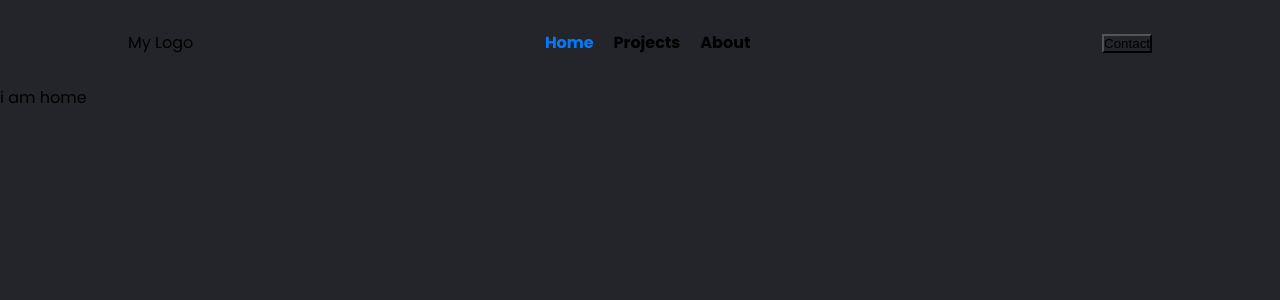
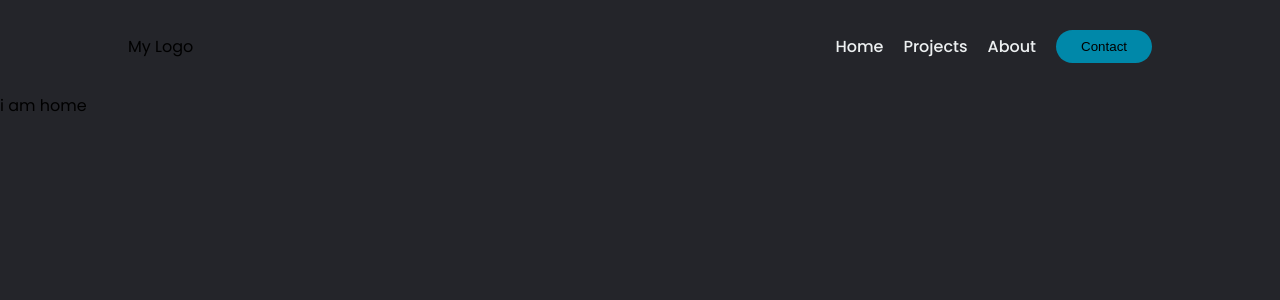
Before and after one commit to sushilthapaIT/Portfolio-ReactJS, a React (Vite) app in the folder portfolio-sushi/: page / in a window 1280 px wide. Shown: the top 300 px of the page. Built offline with nearby package versions, Linux system fonts and the light colour scheme.

Commit message:
minor update navbar and route jsx

```diff
--- a/portfolio-sushi/src/components/Navbar.jsx
+++ b/portfolio-sushi/src/components/Navbar.jsx
@@ -5,13 +5,14 @@ import { NavLink } from 'react-router-dom';
 const Navbar = () => {
   return (
     <MainHeader>
+      {/* i will add my portfolio logo here */}
       <p className='logo'>My Logo</p>
       <NavLinks>
-        <li><NavLink to='/'>Home</NavLink></li>
-        <li><NavLink to='/projects'>Projects</NavLink></li>
-        <li><NavLink to='/about'>About</NavLink></li>
+        <li><NavLink to='/'className="nav-link">Home</NavLink></li>
+        <li><NavLink to='/projects' className="nav-link">Projects</NavLink></li>
+        <li><NavLink to='/about' className="nav-link">About</NavLink></li>
       </NavLinks>
-      <NavLink className='cta' to='/contact'><button>Contact</button></NavLink>
+      <NavLink className='cta' to='/contact'><Button>Contact</Button></NavLink>
     </MainHeader>
   );
 }
@@ -26,6 +27,7 @@ const MainHeader = styled.header`
 
   .logo {
     cursor: pointer;
+    margin-right: auto;
   }
 `;
 
@@ -34,17 +36,29 @@ const NavLinks = styled.ul`
   display: flex;
   gap: 20px;
 
-  li {
-    margin: 0;
+  li .nav-link{
+    font-weight: 500;
+    font-size: 16px;
+    color: #edf0f1;
+    text-decoration: none;
   }
 
-  a {
-    text-decoration: none;
-    color: inherit;
-    font-weight: bold;
-  }
+  .nav-links{
+    list-style: none;
 
-  a.active {
-    color: #007BFF;
   }
 `;
+
+const Button = styled.button`
+  margin-left: 20px;
+  padding: 9px 25px;
+  background-color: rgba(0, 136, 169, 1);
+  border: none;
+  border-radius: 50px;
+  cursor: pointer;
+  transition: all 0.3s ease 0s;
+
+  &:hover{
+    background-color: rgba(0, 136, 169, 0.8);
+  }
+`
```
Also changed, not shown: portfolio-sushi/src/Route/Route.jsx (added, +35 -0 lines).
